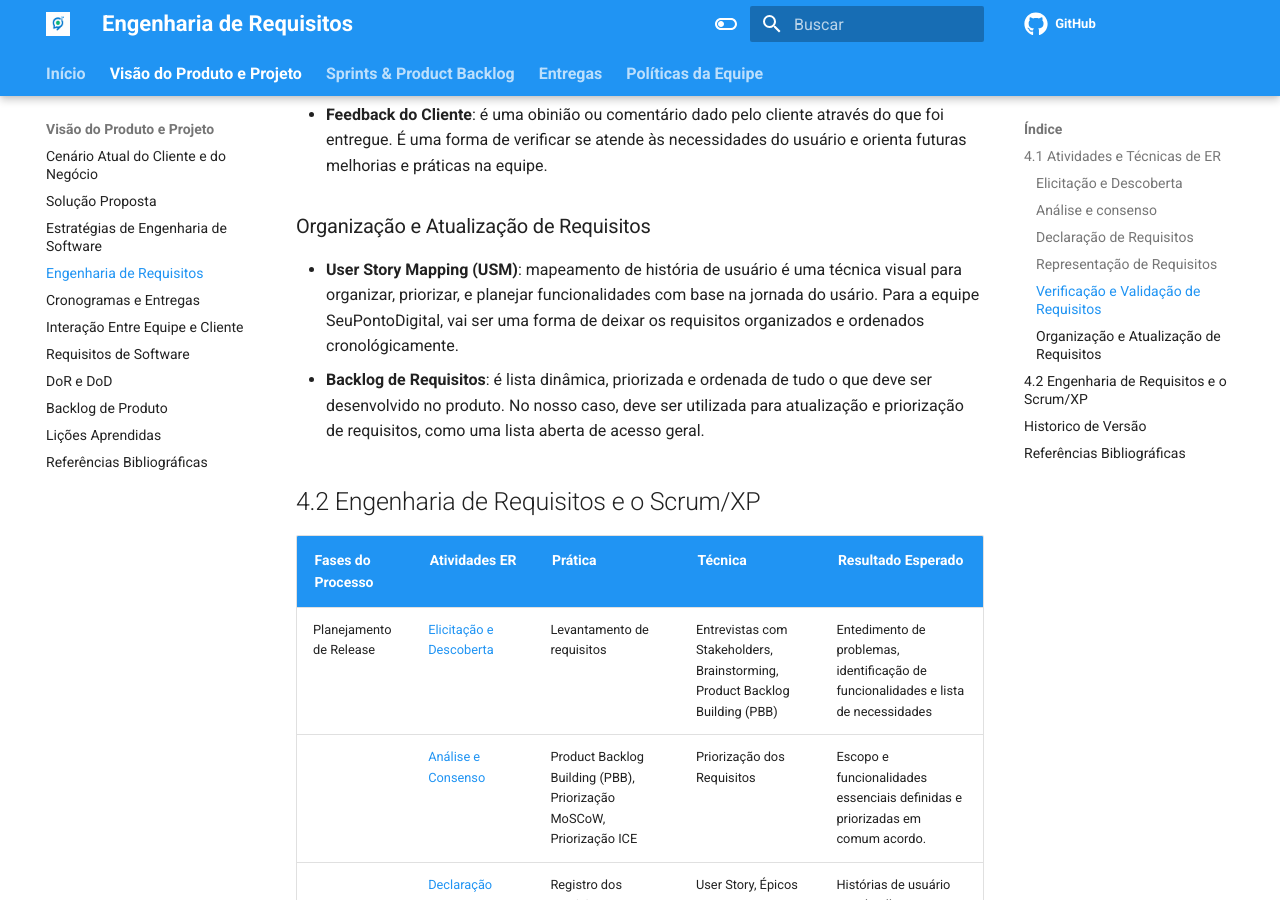
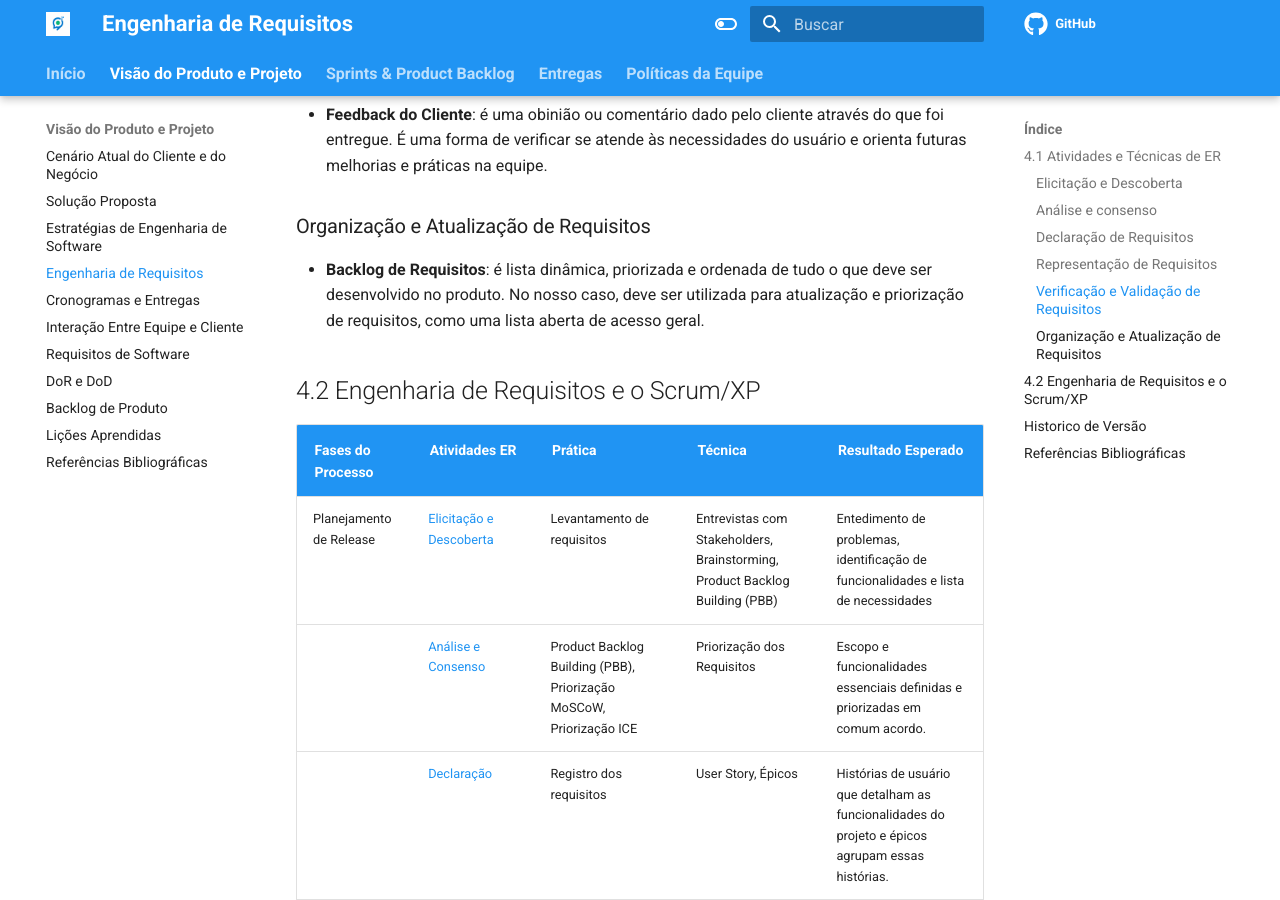
Before and after one commit to mdsreq-fga-unb/2025.1-T01-SeuPontoDigital, an MkDocs documentation site: the page built from docs/doc-visao/4-engenharia.md, in a window 1280 px wide and 900 px high, scrolled down 1912 px. Built offline with MkDocs 1.6.1 and Material for MkDocs 9.7.7, drawn with Linux system fonts in a browser that asks for light colours; comment, search, counter and statistics services are not loaded; some of the changed text lies outside the part shown.

```diff
--- a/docs/doc-visao/4-engenharia.md
+++ b/docs/doc-visao/4-engenharia.md
@@ -28,7 +28,6 @@
 - **Feedback do Cliente**: é uma obinião ou comentário dado pelo cliente através do que foi entregue. É uma forma de verificar se atende às necessidades do usuário e orienta futuras melhorias e práticas na equipe.
 
 ### Organização e Atualização de Requisitos
-- **User Story Mapping (USM)**: mapeamento de história de usuário é uma técnica visual para organizar, priorizar, e planejar funcionalidades com base na jornada do usário. Para a equipe SeuPontoDigital, vai ser uma forma de deixar os requisitos organizados e ordenados cronológicamente.
 - **Backlog de Requisitos**: é lista dinâmica, priorizada e ordenada de tudo o que deve ser desenvolvido no produto. No nosso caso, deve ser utilizada para atualização e priorização de requisitos, como uma lista aberta de acesso geral.
 
 ## 4.2 Engenharia de Requisitos e o Scrum/XP
```
Also changed, not shown: other parts of docs/doc-visao/4-engenharia.md (+1 -0 lines).
